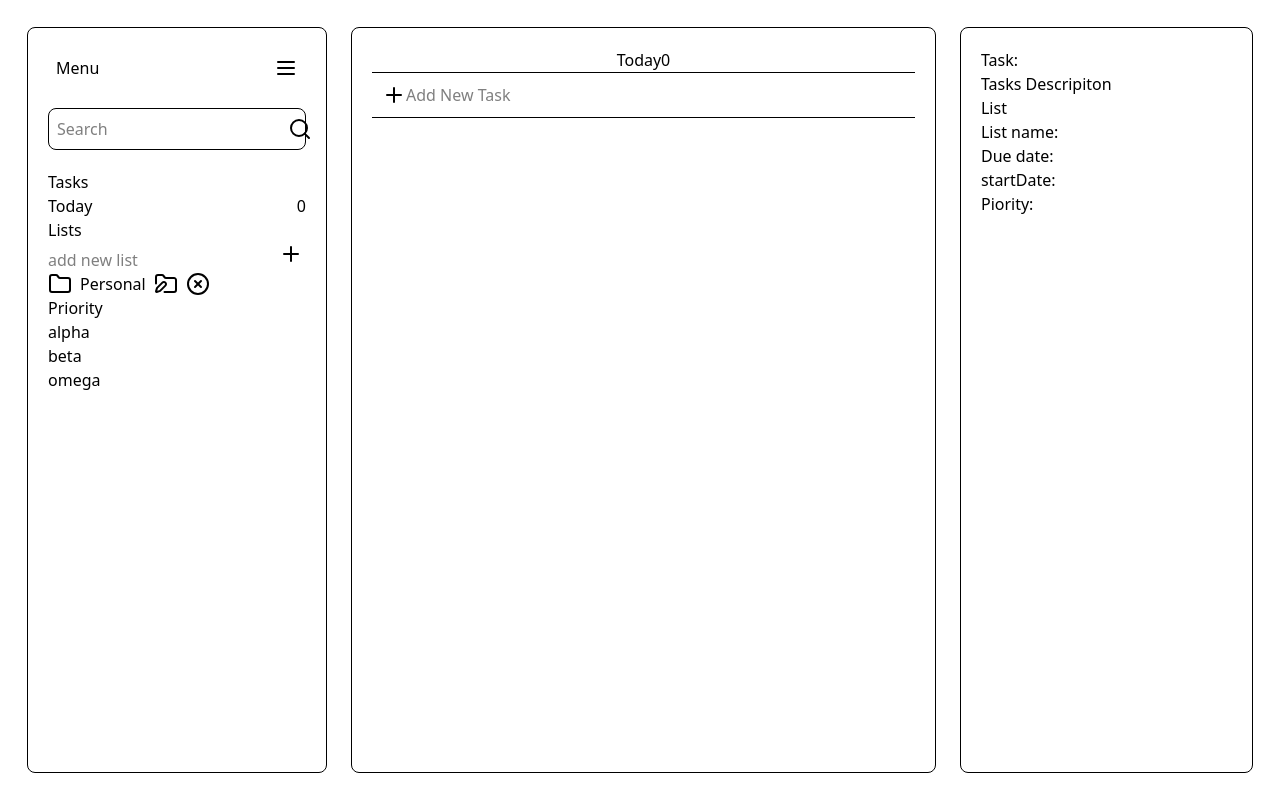
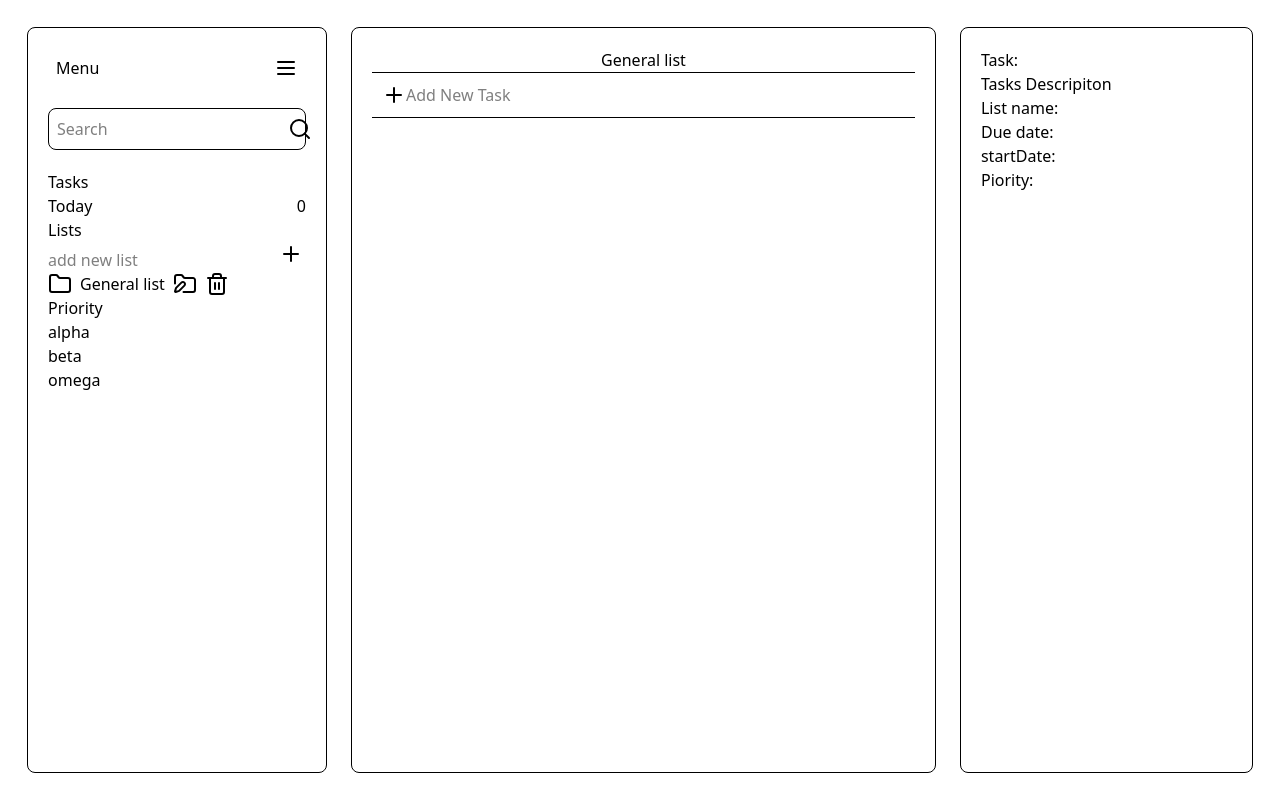
Before and after one commit to Vader-9/TaskManager, a React (Vite) app: page / in a window 1280 px wide. Built offline with nearby package versions, Linux system fonts and the light colour scheme.

Commit message:
folder logic completed bug a bug resurfaced

```diff
--- a/src/App.jsx
+++ b/src/App.jsx
@@ -5,8 +5,11 @@ import MeNu from './Menu/Menu'
 
 function App() {
 
+  // for the adding input
   const [input, setInput] = useState('')
+  //  for the list added
   const [addTasks, setAddTasks] = useState([])
+  // for editing of task
   const [editTasks, setEditTasks] = useState('')
   // this is the to monitor the number of task for the day
   const [numberofTasks, setNumberofTasks] = useState(0)
@@ -16,13 +19,22 @@ function App() {
   const [search, setSearch] = useState('')
   // this if for Description of an individual task
   const [taskInfo, setTaskInfo] = useState([])
-
+  // for displayFolder
+  const[activeFolder, setActiveFolder] = useState(0);
+   // to create folders
+   const [folders, setFolders] = useState([
+    {
+      id: 1,
+      name: 'General list',
+      task: [addTasks],
+    },
+  ]);
 
   return (
     <div className='app'>
-      <MeNu addTasks={addTasks}  numberofTasks ={numberofTasks} setDisplayPriority={setDisplayPriority} search={search} setSearch={setSearch} />
-      <Today input={input} setInput={setInput} addTasks={addTasks} setAddTasks={setAddTasks} editTasks={editTasks} setEditTasks={setEditTasks} numberofTasks={numberofTasks} setNumberofTasks={setNumberofTasks} displayPriority={displayPriority} search={search} setSearch={setSearch} setTaskInfo={setTaskInfo}/>
-      <Description taskInfo={taskInfo} />
+      <MeNu addTasks={addTasks}  numberofTasks ={numberofTasks} setDisplayPriority={setDisplayPriority} search={search} setSearch={setSearch} folders={folders} setFolders={setFolders} setActiveFolder={setActiveFolder} />
+      <Today input={input} setInput={setInput} addTasks={addTasks} setAddTasks={setAddTasks} editTasks={editTasks} setEditTasks={setEditTasks} numberofTasks={numberofTasks} setNumberofTasks={setNumberofTasks} displayPriority={displayPriority} search={search} setSearch={setSearch} setTaskInfo={setTaskInfo} folders={folders} activeFolder={activeFolder} />
+      <Description taskInfo={taskInfo}  />
     </div>
   )
 }
--- a/src/Description/Descripition.jsx
+++ b/src/Description/Descripition.jsx
@@ -8,8 +8,7 @@ function Descripition({taskInfo}){
             <h1>Task:{taskInfo.text}</h1>
             <p>Tasks Descripiton</p>
             <div>
-                <p>List</p>
-                <p>List name:</p>
+                <p>List name:{taskInfo.list}</p>
             </div>
             <div>
                 <p>Due date:{taskInfo.dueDate}</p>
--- a/src/Menu/Menu.jsx
+++ b/src/Menu/Menu.jsx
@@ -1,18 +1,13 @@
-import { Menu, Search, Plus, Folder, FolderPen, CircleX } from 'lucide-react';
+import { Menu, Search, Plus, Folder, FolderPen, Trash2 } from 'lucide-react';
 import { useState } from 'react';
 
-function MeNu({ numberofTasks, setDisplayPriority, search, setSearch, addTasks }) {
+function MeNu({ numberofTasks, setDisplayPriority, search, setSearch, addTasks, folders, setFolders, setActiveFolder}) {
   const [inputs, setInputs] = useState('');
   const [folderId, setFolderId] = useState(null);
   const [folderTrigger, setFolderTrigger] = useState(false);
 
-  const [folders, setFolders] = useState([
-    {
-      id: 1,
-      name: 'Personal',
-      task: [addTasks],
-    },
-  ]);
+
+
 
   function addFolder() {
     if (inputs !== '') {
@@ -46,6 +41,11 @@ function MeNu({ numberofTasks, setDisplayPriority, search, setSearch, addTasks }
       setFolderTrigger(true);
     }
   }
+
+  function displayList(index){
+    setActiveFolder(index)
+  }
+
 
   return (
     <div className="w-[300px] border p-5 m-3 rounded-lg">
@@ -82,12 +82,12 @@ function MeNu({ numberofTasks, setDisplayPriority, search, setSearch, addTasks }
           <button onClick={addFolder}><Plus /></button>
         </div>
 
-        {folders.map((folder) => (
-          <div key={folder.id} className="flex gap-2 items-center">
+        {folders.map((folder, index) => (
+          <div key={folder.id} className="flex gap-2 items-center" onClick={()=>displayList(index)}>
             <Folder />
             <p>{folder.name}</p>
             <button onClick={() => renameFolder(folder.id)}><FolderPen /></button>
-            <button onClick={() => removeFolder(folder.id)}><CircleX /></button>
+            <button onClick={() => removeFolder(folder.id)}><Trash2 /></button>
           </div>
         ))}
       </div>
@@ -104,6 +104,7 @@ function MeNu({ numberofTasks, setDisplayPriority, search, setSearch, addTasks }
           <button onClick={() => setDisplayPriority('omega')}>omega</button>
         </div>
       </div>
+      <div></div>
     </div>
   );
 }
--- a/src/Today/Today.jsx
+++ b/src/Today/Today.jsx
@@ -1,15 +1,15 @@
-import { Plus, X, Pencil } from 'lucide-react';
+import { Plus, Trash2, Pencil } from 'lucide-react';
 import { useEffect, useState } from 'react';
 import DatePicker from "react-datepicker";
 import "react-datepicker/dist/react-datepicker.css";
 
-function Today({ input, setInput, addTasks, setAddTasks, setNumberofTasks, numberofTasks, displayPriority, search, setTaskInfo, selectedList }) {
+function Today({ input, setInput, addTasks, setAddTasks, setNumberofTasks, numberofTasks, displayPriority, search, setTaskInfo, folders, activeFolder, }) {
     const [editId, setEditId] = useState(null);
     const [managePriority, setManagePriority] = useState(0);
     const [manageProgress, setManageProgress] = useState(0);
     //    const [startDate, setStartDate] = useState(new Date());
     const [completedTask, setCompletedTask] = useState(false);
-
+    //  console.log(folders[activeFolder].name)
     // Tracks how many tasks exist
     useEffect(() => {
         setNumberofTasks(addTasks.length);
@@ -21,11 +21,6 @@ function Today({ input, setInput, addTasks, setAddTasks, setNumberofTasks, numbe
     const mm = String(today.getMonth() + 1).padStart(2, '0');
     const dd = String(today.getDate()).padStart(2, '0');
     const formatted = `${yy}-${mm}-${dd}`;
-
-    //  this is for the priority filter and search filter
-    const priorityData = displayPriority
-        ? addTasks.filter(task => task.priority === displayPriority)
-        : search ? addTasks.filter((tasks) => tasks.text.toLowerCase().includes(search.toLowerCase())) : addTasks;
 
 
 
@@ -48,8 +43,8 @@ function Today({ input, setInput, addTasks, setAddTasks, setNumberofTasks, numbe
                         text: input,
                         priority: 'omega',
                         dateAdded: formatted,
-                        dueDate: 'set-deadline',   // ✅ each task starts with its own empty dueDate
-                        list: selectedList,
+                        dueDate: 'set-deadline',
+                        list: folders[activeFolder].name,
                         progress: 'undone'
                     }
                 ]);
@@ -59,6 +54,9 @@ function Today({ input, setInput, addTasks, setAddTasks, setNumberofTasks, numbe
         }
         setInput('');
     }
+
+
+
 
     function removeTask(id) {
         setAddTasks(prev => prev.filter(task => task.id !== id));
@@ -109,12 +107,31 @@ function Today({ input, setInput, addTasks, setAddTasks, setNumberofTasks, numbe
     }
 
 
+    const folderName = folders[activeFolder].name
+    console.log(folderName)
+
+    //  this is for the priority filter and search filter
+    const priorityData = displayPriority
+        ? addTasks.filter((task) => task.priority === displayPriority)
+        : search
+            ? addTasks.filter((task) =>
+                task.text.toLowerCase().includes(search.toLowerCase())
+            )
+            : activeFolder
+                ? addTasks.filter((task) => task.list === folderName)
+                : addTasks;
+
+
+
+
+
+
 
     return (
         <div className="w-[600px] border p-5 m-3 rounded-lg">
             <div className="flex justify-center border-b">
-                <h1>Today</h1>
-                <h1>{numberofTasks}</h1>
+                <h1>{activeFolder ? folderName : 'General list'}</h1>
+                <h1>{numberofTasks < 1 ? '' : addTasks.length}</h1>
             </div>
             <div className="flex justify-left border-b p-[10px]">
                 <button onClick={addTask}><Plus /></button>
@@ -133,6 +150,7 @@ function Today({ input, setInput, addTasks, setAddTasks, setNumberofTasks, numbe
                         priority: task.priority,
                         dateAdded: task.dateAdded.toString(),
                         dueDate: task.dueDate,
+                        list: folderName
                     }) // still some bugs to fix
                 }
                 >
@@ -141,7 +159,7 @@ function Today({ input, setInput, addTasks, setAddTasks, setNumberofTasks, numbe
                             <input type="checkbox" onClick={() => completed(task.id)} />
                             <h1 className="text-[20px]">{task.text}</h1>
                         </div>
-                        <button onClick={() => removeTask(task.id)}><X /></button>
+                        <button onClick={() => removeTask(task.id)}><Trash2 /></button>
                     </div>
                     <div className="flex gap-[10px]">
                         <p>{task.dateAdded.toString()}</p>
```
